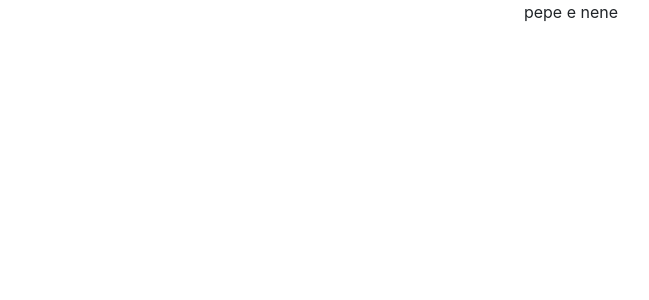
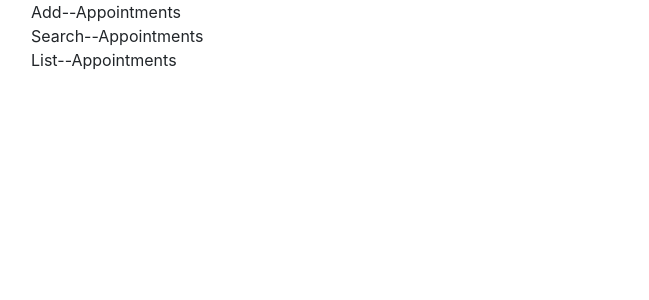
Before and after one commit to mploureno/reactInterface, a React (Create React App) app: page / in a window 1280 px wide. Shown: the top 300 px of the page, without its empty margins (69-718 px from the left). Built offline with nearby package versions, Linux system fonts and the light colour scheme.

Commit message:
Add sub components

```diff
--- /dev/null
+++ b/src/components/AddAppointments.js
@@ -0,0 +1,9 @@
+import React, { Component } from 'react';
+
+class AddAppointments extends Component {
+  render() {
+    return <div>Add--Appointments</div>;
+  }
+}
+
+export default AddAppointments;
--- a/src/components/App.js
+++ b/src/components/App.js
@@ -1,12 +1,27 @@
-import React from 'react';
+import React, { Component } from 'react';
 import '../css/App.css';
+import AddAppointments from './AddAppointments';
+import SearchAppointments from './SearchAppointments';
+import ListAppointments from './ListAppointments';
 
-function App() {
-  return (
-    <div className="App">
-      <p>pepe e nene</p>
-    </div>
-  );
+class App extends Component {
+  render() {
+    return (
+      <main className="page bg-white" id="petratings">
+      <div className="container">
+        <div className="row">
+          <div className="col-md-12 bg-white">
+            <div className="container">
+              <AddAppointments />
+              <SearchAppointments />
+              <ListAppointments />
+            </div>
+          </div>
+        </div>
+      </div>
+    </main>
+    );
+  }
 }
 
 export default App;
--- /dev/null
+++ b/src/components/ListAppointments.js
@@ -0,0 +1,9 @@
+import React, { Component } from 'react';
+
+class ListAppointments extends Component {
+  render() {
+    return <div>List--Appointments</div>;
+  }
+}
+
+export default ListAppointments;
--- /dev/null
+++ b/src/components/SearchAppointments.js
@@ -0,0 +1,9 @@
+import React, { Component } from 'react';
+
+class SearchAppointments extends Component {
+  render() {
+    return <div>Search--Appointments</div>;
+  }
+}
+
+export default SearchAppointments;
--- a/src/index.js
+++ b/src/index.js
@@ -8,11 +8,6 @@ import 'jquery/dist/jquery.js';
 import 'popper.js/dist/umd/popper.js';
 import 'bootstrap/dist/js/bootstrap.js';
 
-ReactDOM.render(
-  <React.StrictMode>
-    <App />
-  </React.StrictMode>,
-  document.getElementById('root')
-);
+ReactDOM.render(<App />, document.getElementById('root'));
 
 serviceWorker.unregister();
```
